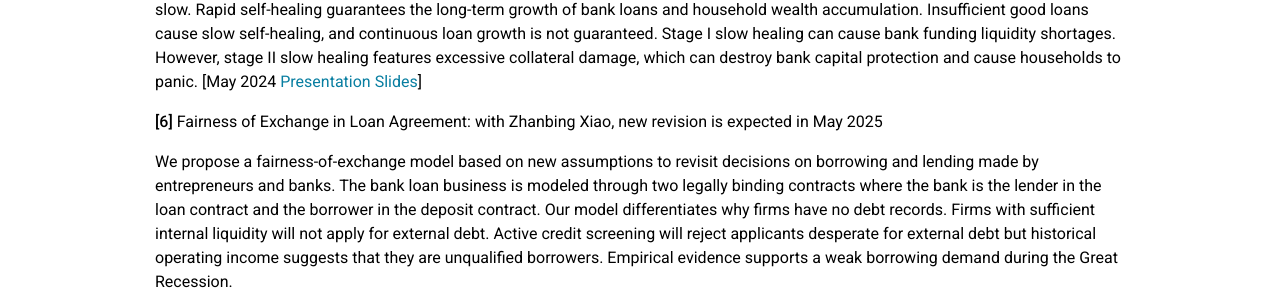
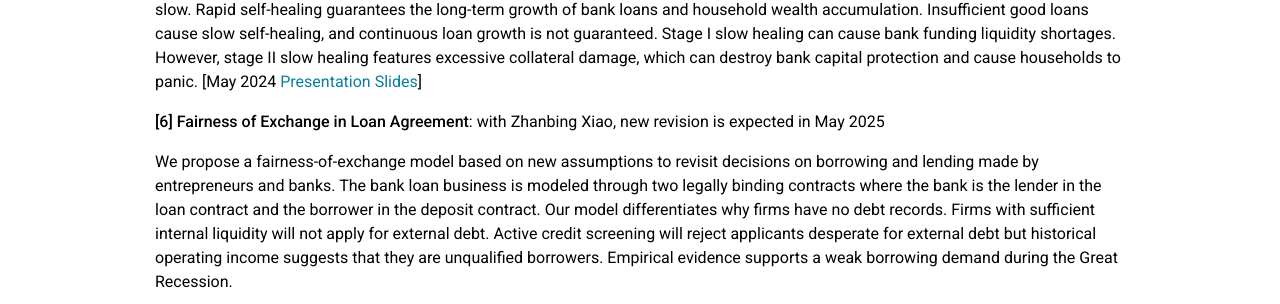
Before and after one commit to johnchu2022/website, a Jekyll site: the page built from _pages/research.md, in a window 1280 px wide and 1136 px high. Shown: the part 594-898 px from the top of the window. Built offline with Jekyll 4.4.1, drawn with Linux system fonts in a browser that asks for light colours; a style sheet for code colours, icons or effects is not loaded.

```diff
--- a/_pages/research.md
+++ b/_pages/research.md
@@ -21,7 +21,7 @@ nav: true
 
 II identify a self-healing mechanism that governs the future of bank loans and household wealth. Self-healing refers to bank operations allocating profits from good loans to replace bad loans. Varying good loans relative to bad loans, self-healing maintenance can be fast or slow. Rapid self-healing guarantees the long-term growth of bank loans and household wealth accumulation. Insufficient good loans cause slow self-healing, and continuous loan growth is not guaranteed. Stage I slow healing can cause bank funding liquidity shortages. However, stage II slow healing features excessive collateral damage, which can destroy bank capital protection and cause households to panic. [May 2024 [Presentation Slides](https://www.dropbox.com/scl/fi/3mfm2k3zaaiazvqgahr3f/Banks_pres.pdf?rlkey=j47jsowynn2mci74cix4e2wdz&dl=0)[](https://www.dropbox.com/scl/fi/0d0k94sac9psjogyjxpnw/Banks_pres.pdf?rlkey=0cjopbjvq4o78ubn8fx8lbbke&dl=0)]
 
-**\[6]** Fairness of Exchange in Loan Agreement: with Zhanbing Xiao, new revision is expected in May 2025
+**\[6]** **Fairness of Exchange in Loan Agreement**: with Zhanbing Xiao, new revision is expected in May 2025
 
 We propose a fairness-of-exchange model based on new assumptions to revisit decisions on borrowing and lending made by entrepreneurs and banks. The bank loan business is modeled through two legally binding contracts where the bank is the lender in the loan contract and the borrower in the deposit contract. Our model differentiates why firms have no debt records. Firms with sufficient internal liquidity will not apply for external debt. Active credit screening will reject applicants desperate for external debt but historical operating income suggests that they are unqualified borrowers. Empirical evidence supports a weak borrowing demand during the Great Recession.
 
```
